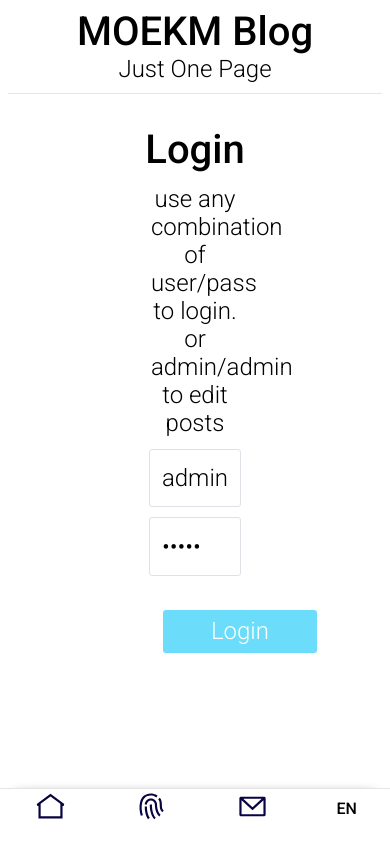
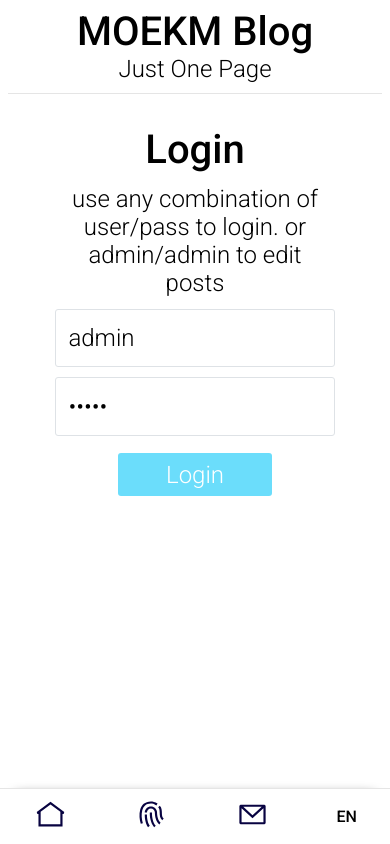
Before and after one commit to moekm/multilingual-blog, a React (Vite) app: page / in a window 390 px wide. Built offline with nearby package versions, Linux system fonts and the light colour scheme.

Commit message:
new edit post UI

```diff
--- a/index.html
+++ b/index.html
@@ -9,6 +9,13 @@
   </head>
   <body>
     <div id="overlay"></div>
+    <dialog >
+      <div id="confirm-delete">
+        <p>Are you sure you want to delete POST?</p>
+        <button>Cancel</button>
+        <button class="delete">Delete</button>
+      </div>
+    </dialog>
     <div id="root"></div>
     <script type="module" src="/src/main.jsx"></script>
   </body>
--- a/package.json
+++ b/package.json
@@ -1,7 +1,7 @@
 {
   "name": "multilingual-blog-moekm",
   "private": true,
-  "version": "1.1.1",
+  "version": "1.1.2",
   "type": "module",
   "scripts": {
     "dev": "vite",
--- a/src/App.jsx
+++ b/src/App.jsx
@@ -10,6 +10,8 @@ import ManageContents from "./components/ManageContents.jsx";
 import { siteLanguage } from "./store/siteLanguageContext.jsx";
 import pages from "./data/pages.js";
 import Login from "./components/user/Login.jsx";
+import NewPost from "./components/NewPost.jsx";
+import { currentUser } from "./store/userContext.jsx";
 
 function App() {
   const [page, setPage] = useState(5);
@@ -36,16 +38,18 @@ function App() {
     <siteLanguage.Provider value={language}>
       <Header onUpdatePage={changeCurrentPage} page={page} />
       <MobileMenu onUpdatePage={changeCurrentPage} page={page} />
+      <currentUser.Provider value={user}>
         <ManageContents page={page}>
           <BlogContent />
           <Page {...pages.ABOUT[language[0]]} align={pages.ABOUT.align} />
           <Page {...pages.SOURCE[language[0]]} links={pages.SOURCE.links} />
-        <Page {...pages.CONTACT[language[0]]} />
+          <NewPost />
           <section id="mobile-change-language">
             <RenderSiteLanguages />
           </section>
-        <Login onUpdateUser={updateCurrentUser} currentUser={user} />
+          <Login onUpdateUser={updateCurrentUser} />
         </ManageContents>
+      </currentUser.Provider>
     </siteLanguage.Provider>
   );
 }
--- a/src/components/BlogContent.jsx
+++ b/src/components/BlogContent.jsx
@@ -2,8 +2,14 @@ import { useState, useContext } from "react";
 import { createPortal } from "react-dom";
 import { siteLanguage } from "../store/siteLanguageContext.jsx";
 import contentParser from "../utils/contentParser.jsx";
+import PostControls from "./wrapers/PostControls.jsx";
 import site from "../data/site.js";
 import { posts } from "../data/posts.js";
+
+/**
+ * THIS SECTION IS PUT ON HOLD FOR A BIT
+ * WILL REFACTOR ALL THE MESS BELLOW :O
+ */
 
 export default function BlogContent() {
   const [post, setPost] = useState({
@@ -61,6 +67,7 @@ function Posts({ onPostClick }) {
         <button onClick={() => onPostClick(id - 1)}>
           {site[language].body.readMore}
         </button>
+        <PostControls />
       </div>
     );
   });
@@ -77,19 +84,26 @@ function PostContent({ postData }) {
   const { postLanguages, img, author, date } = posts[id];
   const { title, content } = postLanguages[language] || postLanguages.ENGLISH;
 
-  return createPortal(
+  const RenderPostContent = ({ isEditing }) => {
+    return (
       <div id="post-content" className={isOpen ? "show" : ""}>
         <span id="exit">
           <a onClick={() => update(null)}>X</a>
         </span>
         <img src={img} alt={title} />
+        <PostControls />
         <ol>
           <li>Published: {`${date[0]}/${date[1]}/${date[2]}`}</li>
           <li>Author: {author[0]}</li>
         </ol>
         <h1>{title}</h1>
         <div id="inner-content">{contentParser(content)}</div>
-    </div>,
+      </div>
+    );
+  };
+
+  return createPortal(
+    <RenderPostContent isEditing={true} />,
     document.getElementById("overlay")
   );
 }
--- /dev/null
+++ b/src/components/NewPost.jsx
@@ -0,0 +1,28 @@
+import { useContext } from "react";
+import { currentUser } from "../store/userContext";
+
+export default function NewPost() {
+  const user = useContext(currentUser);
+
+  if (user.username == null) {
+    return (
+      <p id="default-text">
+        Oops! You're not logged in. Please <a href="/">login</a> to continue
+      </p>
+    );
+  }
+
+  return (
+    <div id="login" className="new-post">
+      <h3>New Post</h3>
+      <input type="text" placeholder="Post Title..." />
+      <input type="text" placeholder="Post Description..." />
+      <textarea placeholder="This post\n is about"></textarea>
+      <input type="text" placeholder="Authour, Authours..." />
+      <div id="submit">
+        <button>Create</button>
+        <button disabled>Add Language</button>
+      </div>
+    </div>
+  );
+}
--- a/src/components/user/Login.jsx
+++ b/src/components/user/Login.jsx
@@ -1,4 +1,5 @@
-import { useReducer } from "react";
+import { useReducer, useContext } from "react";
+import { currentUser } from "../../store/userContext";
 
 function handelInputChange(state, action) {
   let returnedState = [...state];
@@ -18,18 +19,19 @@ function handelInputChange(state, action) {
   }
 }
 
-export default function Login({ onUpdateUser, currentUser }) {
+export default function Login({ onUpdateUser }) {
+  const user = useContext(currentUser);
   const [inputs, dispatch] = useReducer(handelInputChange, ["admin", "admin"]);
 
-  if (currentUser.username !== null) {
+  if (user.username !== null) {
     return (
       <div id="logged-user">
         <p>
-          Logged in as: <strong>{currentUser.username}</strong>
+          Logged in as: <strong>{user.username}</strong>
         </p>
         <p>
           Permission:
-          <strong>{currentUser.permission == 1 ? " Full" : " Default"}</strong>
+          <strong>{user.permission == 1 ? " Full" : " Default"}</strong>
         </p>
       </div>
     );
--- /dev/null
+++ b/src/components/wrapers/PostControls.jsx
@@ -0,0 +1,8 @@
+export default function PostControls() {
+  return (
+    <div id="edit-post">
+      <button>Edit</button>
+      <button className="delete">Delete</button>
+    </div>
+  );
+}
--- a/src/data/site.js
+++ b/src/data/site.js
@@ -2,7 +2,7 @@ const site = {
     ENGLISH: {
         header: {
             tagline: "Just One Page",
-            navmenu: ["Blog", "About", "Source", "Contact"],
+            navmenu: ["Blog", "About", "Source", "New Post"],
             language: "Language",
             langs: ["English","German","French","Spanish","Japanese"]
         },
@@ -14,7 +14,7 @@ const site = {
     GERMAN: {
         header: {
             tagline: "Nur eine Seite",
-            navmenu: ["Blog", "Über", "Quelle", "Kontakt"],
+            navmenu: ["Blog", "Über", "Quelle", "Neuer Post"],
             language: "Sprache",
             langs: ["Englisch","Deutsch","Französisch","Spanisch","japanisch"]
         },
@@ -26,7 +26,7 @@ const site = {
     FRENCH: {
         header: {
             tagline: "Juste une page",
-            navmenu: ["Blog", "Sur", "À propos", "Contact"],
+            navmenu: ["Blog", "Sur", "À propos", "Nouveau Post"],
             language: "Langue",
             langs: ["Anglais","Allemand","Français","Espagnol","Japonais"]
         },
@@ -38,7 +38,7 @@ const site = {
     SPANISH: {
         header: {
             tagline: "Sólo una página",
-            navmenu: ["Blog", "Encima", "A proposito", "Contacto"],
+            navmenu: ["Blog", "Encima", "A proposito", "Nueva Post"],
             language: "Idioma",
             langs: ["Inglés","Alemán","Francés","Español","japonés"]
         },
@@ -50,7 +50,7 @@ const site = {
     JAPANESE: {
         header: {
             tagline: "たった1ページ",
-            navmenu: ["ブログ", "について", "ソース", "接触"],
+            navmenu: ["ブログ", "について", "ソース", "新しい投稿"],
             language: "言語",
             langs: ["英語","ドイツ人","フランス語","スペイン語","日本語"]
         },
--- /dev/null
+++ b/src/store/userContext.jsx
@@ -0,0 +1,6 @@
+import { createContext } from "react";
+
+export const currentUser = createContext({
+  username: "STRING",
+  permission: 0, // read-only
+});
--- a/src/styling/global.css
+++ b/src/styling/global.css
@@ -5,6 +5,7 @@
     --span-size: 1.2em;
     --default-color: #6bddfb;
     --default-color-hover: #007997;
+    --error-color: #fb6b6b;
 }
 
 * {
@@ -32,6 +33,65 @@ header {
     justify-content: space-evenly;
     align-items: center;
     border-bottom: rgb(229, 229, 229) 1px solid;
+}
+
+
+/** Input fileds and Button and Defaults */
+
+input, textarea{
+    font-size: var(--p-size);
+    display: block;
+    width: -webkit-fill-available;
+    max-width: -webkit-fill-available;
+    margin: 10px;
+    padding: 0.6em 0.5em;
+    outline-style: none;
+    border: 1px solid #dee2e6;
+    border-radius: 3px;
+}
+
+input:hover, textarea:hover{
+    border-color: #adb5bd;
+}
+
+input:focus, textarea:focus{
+    border-color: var(--default-color-hover);
+}
+
+button{
+    width: auto;
+    border: none;
+    color: white;
+    margin: 0.3em 0;
+    padding: 0.3em 2em;
+    border-radius: 3px;
+    background-color: var(--default-color);
+    cursor: pointer;
+}
+
+button:hover{
+background-color: var(--default-color-hover);
+}
+
+button[disabled]{
+    cursor: default;
+    color: #dee2e6;
+    background-color: #adb5bd;
+}
+
+button.delete{
+    background-color: var(--error-color) !important;
+    border-color: var(--error-color) !important;
+}
+
+button.delete:hover{
+    color: var(--error-color) !important;
+    background-color: transparent !important;
+}
+
+#default-text{
+    font-size: var(--p-size);
+    text-align: center;
 }
 
 #site-information h1 {
@@ -104,14 +164,14 @@ li.active a{
 
 .mobile-menu {
     display: none;
-}
-
-.mobile-menu {
     position: fixed;
     bottom: 0;
     right: 0;
     left: 0;
+    padding: 0.5em 0;
     background-color: white;
+    border-top: rgb(229, 229, 229) 1px solid;
+    box-shadow: 0px -7px 13px -16px;
 }
 
 .mobile-menu li:hover path,
@@ -127,11 +187,10 @@ li.active a{
 .mobile-menu ul{
     display: flex;
     padding: 0;
+    margin: 0;
     list-style-type: none;
     align-items: center;
     justify-content: space-around;
-    border-top: rgb(229, 229, 229) 1px solid;
-    box-shadow: 0px -7px 13px -16px;
 }
 
 .mobile-menu li{
@@ -303,42 +362,18 @@ font-weight: 900;
     margin: 0.5em;
 }
 
-#login input {
-    display: block;
-    width: -webkit-fill-available;
-    margin: 10px;
-    padding: 0.6em 0.5em;
-    outline-style: none;
-    border: 1px solid #dee2e6;
-    border-radius: 3px;
-}
-
-#login input:hover{
-    border-color: #adb5bd;
-}
-
-#login input:focus{
-    border-color: var(--default-color-hover);
-}
-
-#login button{
-    width: auto;
-    border: none;
-    color: white;
-    margin: 1em;
-    padding: 0.3em 2em;
-    border-radius: 3px;
-    background-color: var(--default-color);
-    cursor: pointer;
-}
-
-#login button:hover{
-background-color: var(--default-color-hover);
-}
-
 #logged-user{
 font-size: var(--p-size);
 text-align: center;
+}
+
+#edit-post{
+    display: flex;
+    justify-content: space-around;
+}
+
+#edit-post button{
+    width: auto;
 }
 
 @media (max-width: 540px) {
@@ -360,4 +395,7 @@ text-align: center;
     #pageNav p{
         margin: auto 8%;
     }
+    #login {
+        width: 80%;
+    }
 }
```
Also changed, not shown: 1 other file (tests, documents, lock files or other folders). Lines whose indentation alone changed are shown as unchanged.
